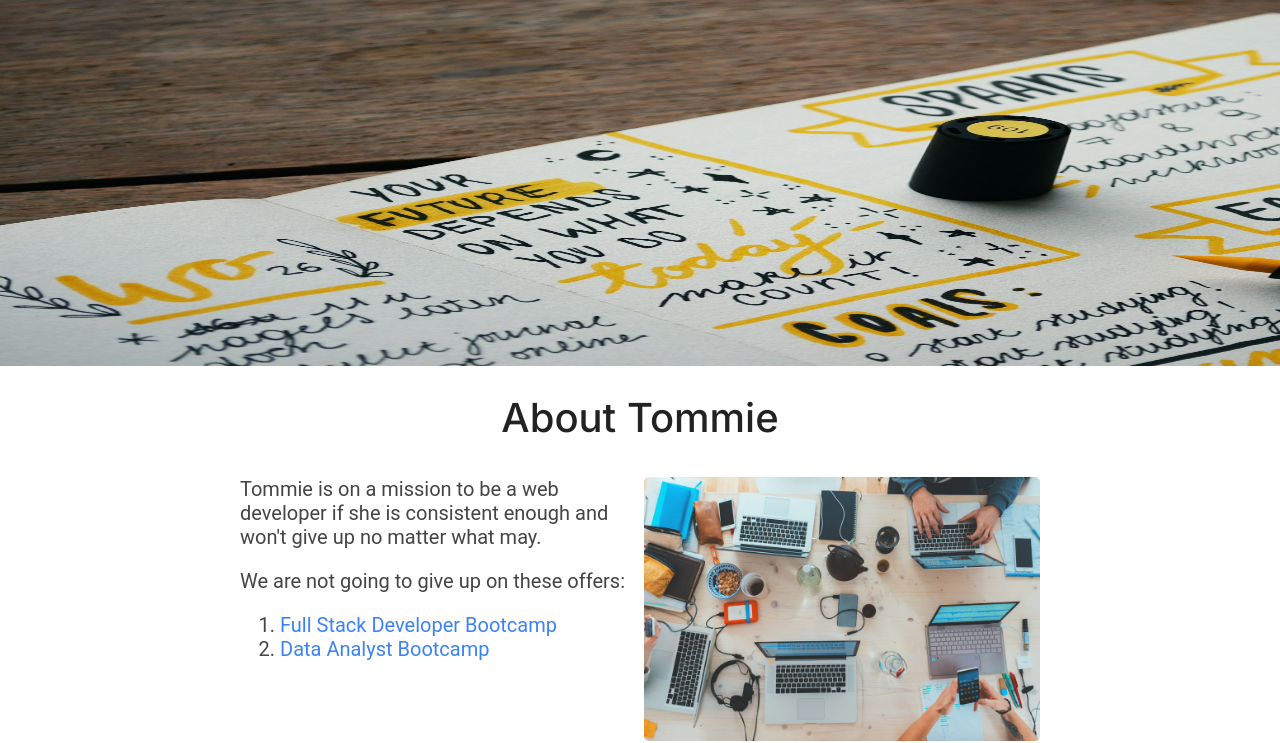
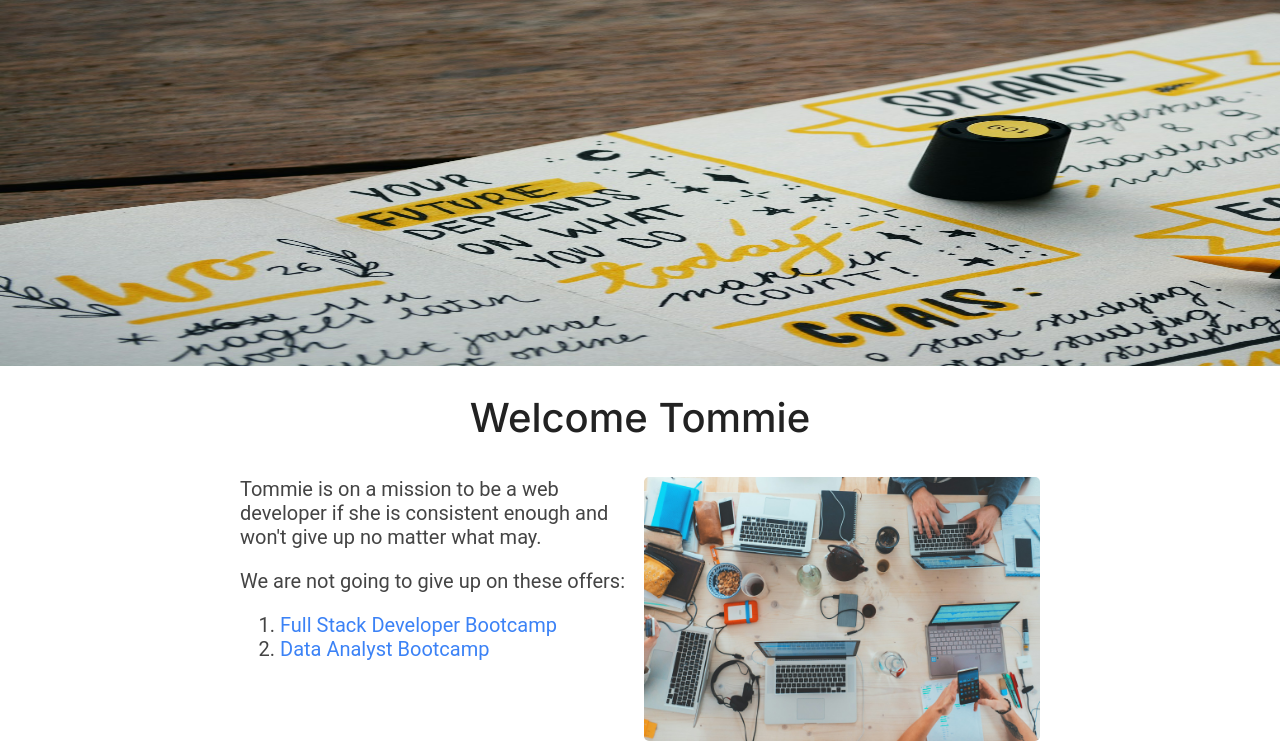
Before and after one commit to Tomnadoo/Tomnadoo-careers-site, a plain HTML site: page src/index.html in a window 1280 px wide. Shown: the part 79-822 px from the top of the page. Drawn offline with Linux system fonts and the light colour scheme.

Commit message:
updated index

```diff
--- a/src/index.html
+++ b/src/index.html
@@ -21,7 +21,7 @@
     </div>
     <img src="banner.jpg" alt="website banner" width="2000" height="380" loading="lazy">
     <h1>
-        About Tommie
+        Welcome Tommie
     </h1>
 
     <div id="about">
```
